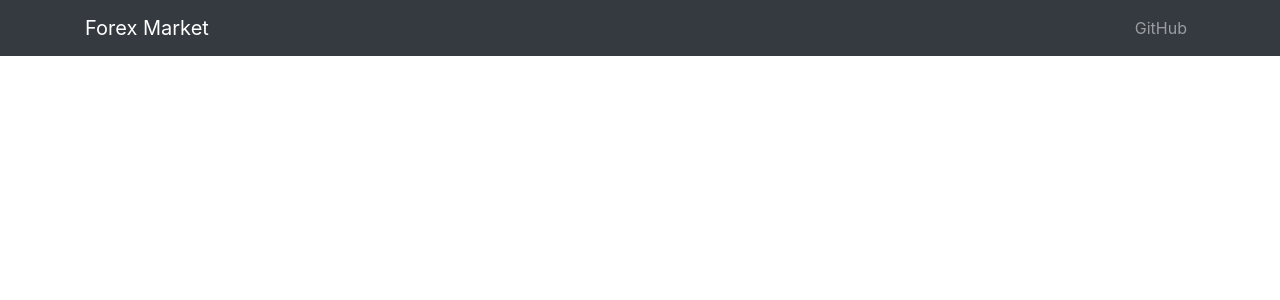
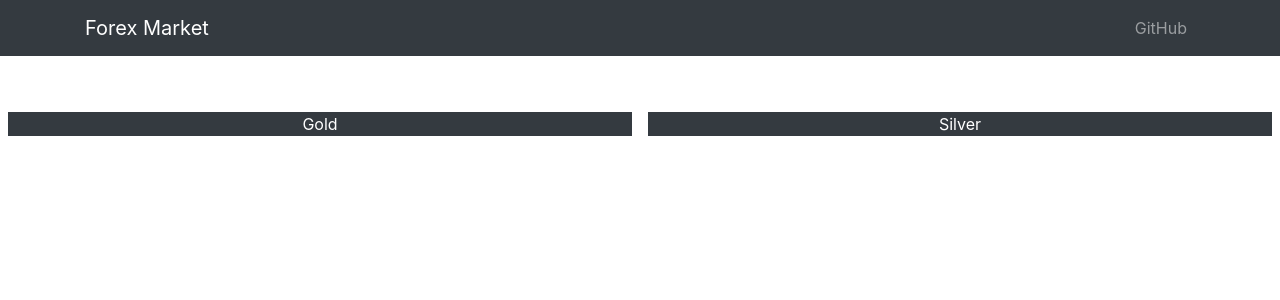
Before and after one commit to spainisnotequal/forex-market, a React (Create React App) app in the folder client/: page / in a window 1280 px wide. Shown: the top 300 px of the page. Built offline with nearby package versions, Linux system fonts and the light colour scheme; the HTML template or start-up script is replaced by a standard one.

Commit message:
Create a first version of the PageSelector component

```diff
--- a/client/src/App.js
+++ b/client/src/App.js
@@ -1,5 +1,6 @@
 import React from "react";
 import AppNavbar from "./components/AppNavbar";
+import PageSelector from "./components/PageSelector";
 
 import "bootstrap/dist/css/bootstrap.min.css";
 
@@ -7,6 +8,7 @@ function App() {
   return (
     <div className="App">
       <AppNavbar />
+      <PageSelector />
     </div>
   );
 }
--- /dev/null
+++ b/client/src/components/PageSelector.js
@@ -0,0 +1,15 @@
+import React from "react";
+import "bootstrap/dist/css/bootstrap.min.css";
+
+const PageSelector = () => {
+  return (
+    <div class="container-fluid" color="dark">
+      <div class="row text-center text-white">
+        <div class="col-sm text-center bg-dark m-2">Gold</div>
+        <div class="col-sm text-center bg-dark m-2">Silver</div>
+      </div>
+    </div>
+  );
+};
+
+export default PageSelector;
```
